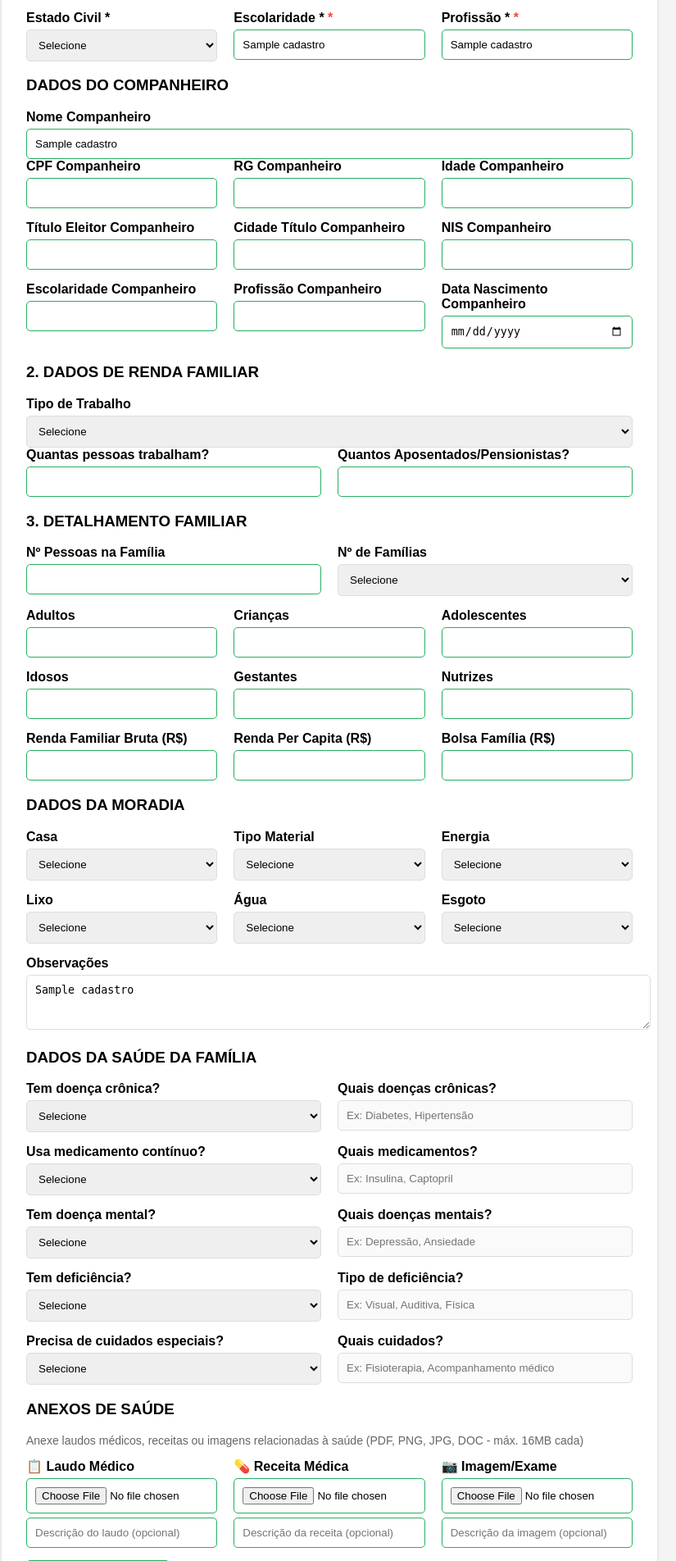
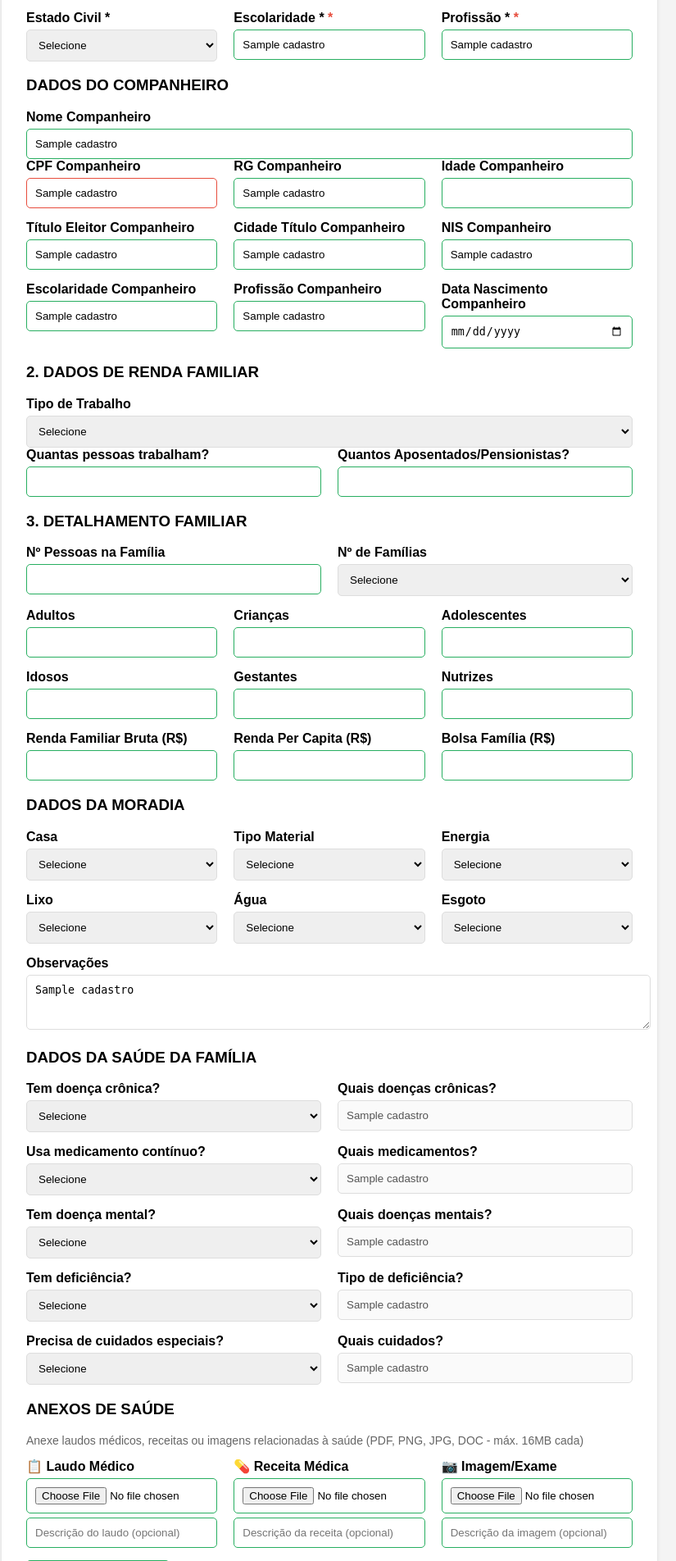
Before and after one commit to efcunha/ameg, a Flask app: page /editar_cadastro/1 in a window 1280 px wide. Shown: the part 980-2884 px from the top of the page at 82% size, without its empty margins (238-1063 px from the left). Run offline with Flask 3, Linux system fonts and the light colour scheme; the visitor is signed in with stand-in values (Sample User, id 1); a database or web service that is not in the repository returns one stand-in record (values such as "Sample title"); some libraries are stand-ins or nearby versions.

Commit message:
Complete all missing field values in edit template - all inputs now populated

```diff
--- a/templates/editar_cadastro.html
+++ b/templates/editar_cadastro.html
@@ -167,45 +167,45 @@
                 <div class="form-row">
                     <div class="form-group">
                         <label>CPF Companheiro</label>
-                        <input type="text" name="cpf_companheiro">
+                        <input type="text" name="cpf_companheiro" value="{{ cadastro[20] or '' }}">
                     </div>
                     <div class="form-group">
                         <label>RG Companheiro</label>
-                        <input type="text" name="rg_companheiro">
+                        <input type="text" name="rg_companheiro" value="{{ cadastro[21] or '' }}">
                     </div>
                     <div class="form-group">
                         <label>Idade Companheiro</label>
-                        <input type="number" name="idade_companheiro">
+                        <input type="number" name="idade_companheiro" value="{{ cadastro[22] or '' }}">
                     </div>
                 </div>
 
                 <div class="form-row">
                     <div class="form-group">
                         <label>Título Eleitor Companheiro</label>
-                        <input type="text" name="titulo_companheiro">
+                        <input type="text" name="titulo_companheiro" value="{{ cadastro[26] or '' }}">
                     </div>
                     <div class="form-group">
                         <label>Cidade Título Companheiro</label>
-                        <input type="text" name="cidade_titulo_companheiro">
+                        <input type="text" name="cidade_titulo_companheiro" value="{{ cadastro[27] or '' }}">
                     </div>
                     <div class="form-group">
                         <label>NIS Companheiro</label>
-                        <input type="text" name="nis_companheiro">
+                        <input type="text" name="nis_companheiro" value="{{ cadastro[28] or '' }}">
                     </div>
                 </div>
 
                 <div class="form-row">
                     <div class="form-group">
                         <label>Escolaridade Companheiro</label>
-                        <input type="text" name="escolaridade_companheiro">
+                        <input type="text" name="escolaridade_companheiro" value="{{ cadastro[23] or '' }}">
                     </div>
                     <div class="form-group">
                         <label>Profissão Companheiro</label>
-                        <input type="text" name="profissao_companheiro">
+                        <input type="text" name="profissao_companheiro" value="{{ cadastro[24] or '' }}">
                     </div>
                     <div class="form-group">
                         <label>Data Nascimento Companheiro</label>
-                        <input type="date" name="data_nascimento_companheiro">
+                        <input type="date" name="data_nascimento_companheiro" value="{{ cadastro[25] or '' }}">
                     </div>
                 </div>
 
@@ -230,11 +230,11 @@
                 <div class="form-row">
                     <div class="form-group">
                         <label>Quantas pessoas trabalham?</label>
-                        <input type="number" name="pessoas_trabalham">
+                        <input type="number" name="pessoas_trabalham" value="{{ cadastro[30] or '' }}">
                     </div>
                     <div class="form-group">
                         <label>Quantos Aposentados/Pensionistas?</label>
-                        <input type="number" name="aposentados_pensionistas">
+                        <input type="number" name="aposentados_pensionistas" value="{{ cadastro[31] or '' }}">
                     </div>
                 </div>
 
@@ -243,7 +243,7 @@
                 <div class="form-row">
                     <div class="form-group">
                         <label>Nº Pessoas na Família</label>
-                        <input type="number" name="num_pessoas_familia">
+                        <input type="number" name="num_pessoas_familia" value="{{ cadastro[32] or '' }}">
                     </div>
                     <div class="form-group">
                         <label>Nº de Famílias</label>
@@ -259,45 +259,45 @@
                 <div class="form-row">
                     <div class="form-group">
                         <label>Adultos</label>
-                        <input type="number" name="adultos">
+                        <input type="number" name="adultos" value="{{ cadastro[34] or '' }}">
                     </div>
                     <div class="form-group">
                         <label>Crianças</label>
-                        <input type="number" name="criancas">
+                        <input type="number" name="criancas" value="{{ cadastro[35] or '' }}">
                     </div>
                     <div class="form-group">
                         <label>Adolescentes</label>
-                        <input type="number" name="adolescentes">
+                        <input type="number" name="adolescentes" value="{{ cadastro[36] or '' }}">
                     </div>
                 </div>
 
                 <div class="form-row">
                     <div class="form-group">
                         <label>Idosos</label>
-                        <input type="number" name="idosos">
+                        <input type="number" name="idosos" value="{{ cadastro[37] or '' }}">
                     </div>
                     <div class="form-group">
                         <label>Gestantes</label>
-                        <input type="number" name="gestantes">
+                        <input type="number" name="gestantes" value="{{ cadastro[38] or '' }}">
                     </div>
                     <div class="form-group">
                         <label>Nutrizes</label>
-                        <input type="number" name="nutrizes">
+                        <input type="number" name="nutrizes" value="{{ cadastro[39] or '' }}">
                     </div>
                 </div>
 
                 <div class="form-row">
                     <div class="form-group">
                         <label>Renda Familiar Bruta (R$)</label>
-                        <input type="number" step="0.01" name="renda_familiar">
+                        <input type="number" step="0.01" name="renda_familiar" value="{{ cadastro[40] or '' }}">
                     </div>
                     <div class="form-group">
                         <label>Renda Per Capita (R$)</label>
-                        <input type="number" step="0.01" name="renda_per_capita">
+                        <input type="number" step="0.01" name="renda_per_capita" value="{{ cadastro[41] or '' }}">
                     </div>
                     <div class="form-group">
                         <label>Bolsa Família (R$)</label>
-                        <input type="number" step="0.01" name="bolsa_familia">
+                        <input type="number" step="0.01" name="bolsa_familia" value="{{ cadastro[42] or '' }}">
                     </div>
                 </div>
 
@@ -385,7 +385,7 @@
                     </div>
                     <div class="form-group">
                         <label>Quais doenças crônicas?</label>
-                        <input type="text" name="doencas_cronicas" id="doencas_cronicas" disabled placeholder="Ex: Diabetes, Hipertensão">
+                        <input type="text" name="doencas_cronicas" id="doencas_cronicas" value="{{ cadastro[51] or '' }}" disabled placeholder="Ex: Diabetes, Hipertensão">
                     </div>
                 </div>
 
@@ -400,7 +400,7 @@
                     </div>
                     <div class="form-group">
                         <label>Quais medicamentos?</label>
-                        <input type="text" name="medicamentos_continuos" id="medicamentos_continuos" disabled placeholder="Ex: Insulina, Captopril">
+                        <input type="text" name="medicamentos_continuos" id="medicamentos_continuos" value="{{ cadastro[53] or '' }}" disabled placeholder="Ex: Insulina, Captopril">
                     </div>
                 </div>
 
@@ -415,7 +415,7 @@
                     </div>
                     <div class="form-group">
                         <label>Quais doenças mentais?</label>
-                        <input type="text" name="doencas_mentais" id="doencas_mentais" disabled placeholder="Ex: Depressão, Ansiedade">
+                        <input type="text" name="doencas_mentais" id="doencas_mentais" value="{{ cadastro[55] or '' }}" disabled placeholder="Ex: Depressão, Ansiedade">
                     </div>
                 </div>
 
@@ -430,7 +430,7 @@
                     </div>
                     <div class="form-group">
                         <label>Tipo de deficiência?</label>
-                        <input type="text" name="tipo_deficiencia" id="tipo_deficiencia" disabled placeholder="Ex: Visual, Auditiva, Física">
+                        <input type="text" name="tipo_deficiencia" id="tipo_deficiencia" value="{{ cadastro[57] or '' }}" disabled placeholder="Ex: Visual, Auditiva, Física">
                     </div>
                 </div>
 
@@ -445,7 +445,7 @@
                     </div>
                     <div class="form-group">
                         <label>Quais cuidados?</label>
-                        <input type="text" name="cuidados_especiais" id="cuidados_especiais" disabled placeholder="Ex: Fisioterapia, Acompanhamento médico">
+                        <input type="text" name="cuidados_especiais" id="cuidados_especiais" value="{{ cadastro[59] or '' }}" disabled placeholder="Ex: Fisioterapia, Acompanhamento médico">
                     </div>
                 </div>
 
```
